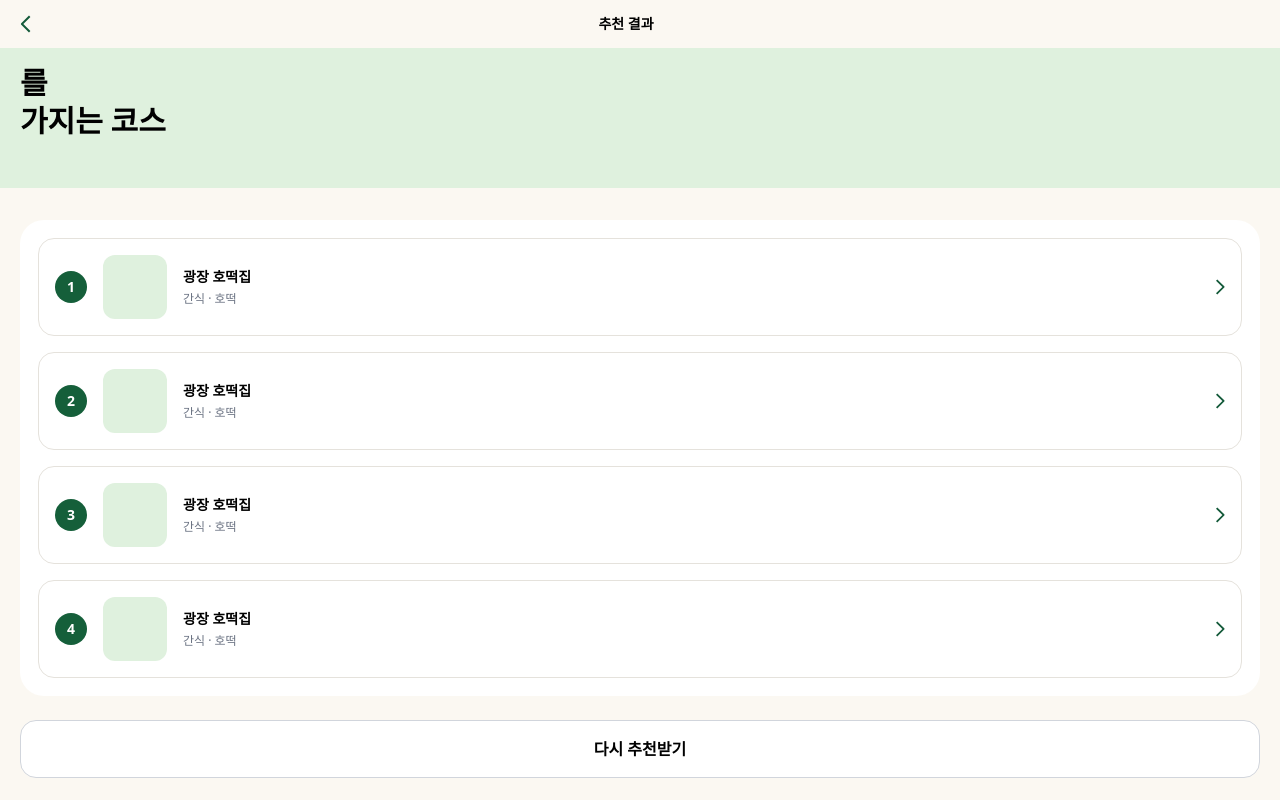
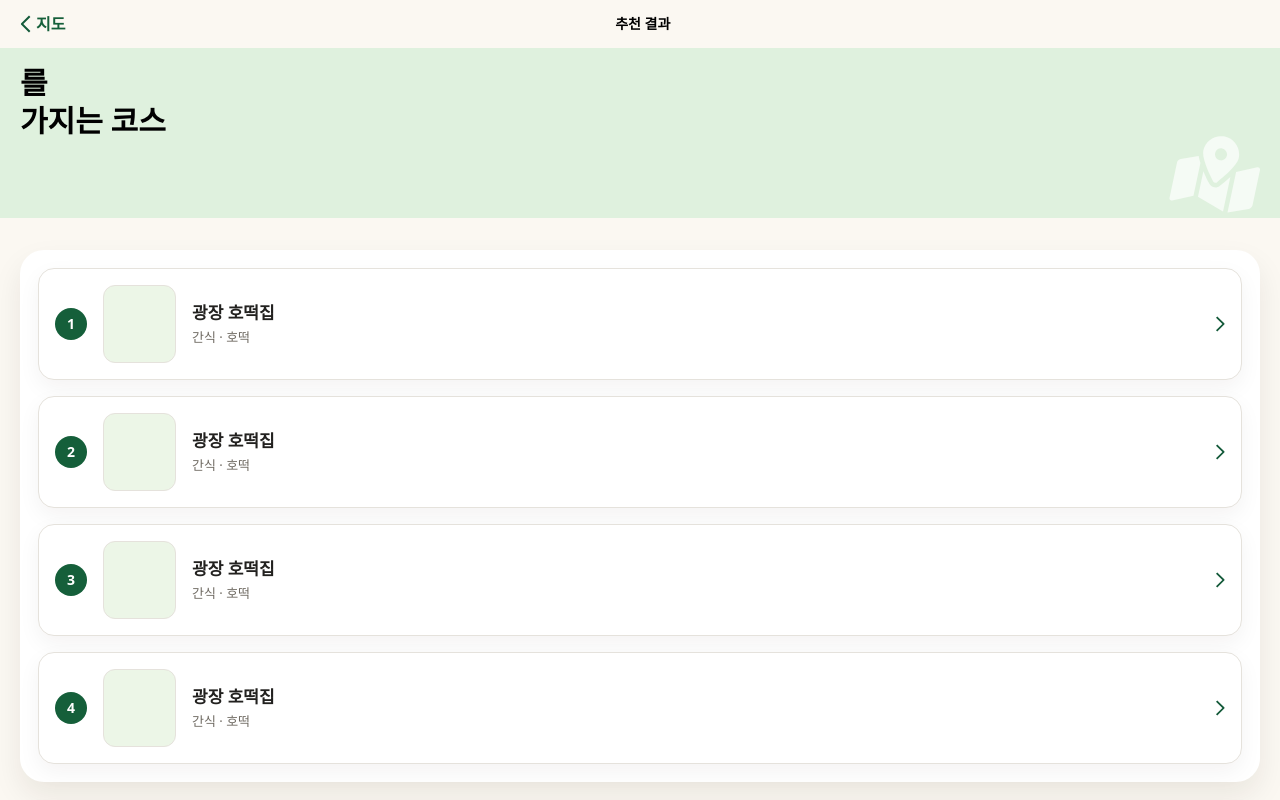
Before and after one commit to market-bridge-project/MarketBridge-frontend, a React (Vite) app: page /recommend-result in a window 1280 px wide. Built offline with nearby package versions, Linux system fonts and the light colour scheme; a web font is replaced by a local one.

Commit message:
feat: 설명페이지 UI 구현 최종 수정

```diff
--- a/src/components/SearchPage/FilterCard.tsx
+++ b/src/components/SearchPage/FilterCard.tsx
@@ -22,7 +22,7 @@ export const FilterCard = ({
   onToggleDuration,
 }: FilterCardProps) => {
   return (
-    <div className="flex flex-col gap-6 rounded-2xl bg-[#FFFFFFB2] p-6">
+    <div className="flex flex-col gap-6 rounded-2xl bg-[#FFFFFFB2] p-6 shadow-[0_8px_22px_0_rgba(43,27,14,0.05)]">
       <FilterSection
         title="누구와"
         options={COMPANION_OPTIONS}
--- a/src/components/SearchPage/FilterChip.tsx
+++ b/src/components/SearchPage/FilterChip.tsx
@@ -9,8 +9,8 @@ export const FilterChip = ({ label, isSelected, onClick }: FilterChipProps) => {
     <button
       type="button"
       onClick={onClick}
-      className={`rounded-full border border-gray-300 px-4 py-2 font-pretendard text-[13px] font-black leading-[16px] text-subtext transition-colors ${
-        isSelected ? 'bg-badge' : 'bg-elevated'
+      className={`rounded-full border border-gray-300 px-4 py-2 font-pretendard text-[13px] font-black leading-[16px] transition-colors ${
+        isSelected ? 'bg-badge text-brand' : 'bg-elevated text-subtext'
       }`}
     >
       {label}
--- a/src/index.css
+++ b/src/index.css
@@ -22,6 +22,8 @@
   --color-text-gray: #6f6a62;
   --color-border-default: #E5E2DC;
   --color-bg-glow: #ECF6E7;
+  --color-text-primary: #22211F;
+  --color-text-secondary: #6F6A62;
 
   --font-pretendard-jp: PretendardJPVariable, system-ui, sans-serif;
 }
@@ -76,6 +78,8 @@
   --color-subtext: var(--color-text-gray);
   --color-border-default: var(--color-border-default);
   --color-glow: var(--color-bg-glow);
+  --color-primary: var(--color-text-primary);
+  --color-secondary: var(--color-text-secondary);
 }
 
 html,
--- a/src/pages/RecommendResult.tsx
+++ b/src/pages/RecommendResult.tsx
@@ -1,6 +1,7 @@
 import { useNavigate, useLocation } from 'react-router-dom'
 import backIcon from '../assets/icons/weui_back-filled.svg'
 import vectorIcon from '../assets/icons/Vector.svg'
+import mapIcon from '../assets/icons/map_icon.svg'
 
 const DUMMY_COURSES = [
   { name: '광장 호떡집', tags: '간식 · 호떡' },
@@ -19,36 +20,48 @@ const RecommendResult = () => {
   return (
     <div className="flex min-h-dvh flex-col bg-app">
       <header className="flex items-center px-5 py-3">
-        <button type="button" onClick={() => navigate(-1)}>
+        <button
+          type="button"
+          onClick={() => navigate(-1)}
+          className="flex items-center gap-1"
+        >
           <img src={backIcon} alt="뒤로가기" className="h-6 w-3" />
+          <span className="text-[16px] font-semibold leading-[20px] text-brand">
+            지도
+          </span>
         </button>
         <h1 className="flex-1 text-center text-sm font-semibold">추천 결과</h1>
         <div className="w-10" />
       </header>
 
-      <section className="bg-surface-green px-5 pt-4 pb-12">
+      <section className="relative h-[170px] overflow-hidden bg-surface-green px-5 pt-4">
         <h2 className="text-top leading-[38px] font-bold whitespace-pre-line">
           {title}
         </h2>
+        <img
+          src={mapIcon}
+          alt=""
+          className="absolute right-5 bottom-0 h-[90.09px] w-[101.25px]"
+        />
       </section>
 
       <div className="flex-1 px-5 pt-8">
-        <div className="rounded-3xl bg-white p-[18px]">
+        <div className="rounded-3xl bg-white p-[18px] shadow-[0_14px_30px_0_rgba(43,27,14,0.08)]">
           <div className="flex flex-col gap-4">
             {DUMMY_COURSES.map((course, i) => (
               <button
                 key={i}
                 type="button"
                 onClick={() => navigate('/store-detail')}
-                className="flex items-center gap-4 rounded-2xl border border-border-default bg-white p-4"
+                className="flex items-center gap-4 rounded-2xl border border-border-default bg-white p-4 shadow-[0_8px_22px_0_rgba(43,27,14,0.05)]"
               >
                 <span className="flex h-8 w-8 shrink-0 items-center justify-center rounded-full bg-brand text-sm font-bold text-white">
                   {i + 1}
                 </span>
-                <div className="h-16 w-16 shrink-0 rounded-xl bg-surface-green" />
+                <div className="h-[78px] w-[73px] shrink-0 rounded-xl border border-border-default bg-glow" />
                 <div className="flex-1 text-left">
-                  <p className="text-sm font-semibold">{course.name}</p>
-                  <p className="mt-1 text-xs text-gray-500">{course.tags}</p>
+                  <p className="text-[17px] font-bold leading-[22px] text-primary">{course.name}</p>
+                  <p className="mt-1 text-[13px] font-medium leading-[18px] text-secondary">{course.tags}</p>
                 </div>
                 <img src={vectorIcon} alt="상세보기" className="h-[16.97px] w-[9.49px]" />
               </button>
@@ -61,7 +74,7 @@ const RecommendResult = () => {
         <button
           type="button"
           onClick={() => navigate(-1)}
-          className="w-full rounded-2xl border border-gray-300 bg-white py-4 text-base font-semibold"
+          className="w-full rounded-2xl border border-border-default bg-elevated py-4 text-base font-semibold text-brand shadow-[0_8px_22px_0_rgba(43,27,14,0.05)]"
         >
           다시 추천받기
         </button>
--- a/src/pages/SearchPage.tsx
+++ b/src/pages/SearchPage.tsx
@@ -36,8 +36,10 @@ const SearchPage = () => {
         <button
           type="button"
           onClick={() => navigate(-1)}
+          className="flex items-center gap-1"
         >
           <img src={backIcon} alt="뒤로가기" className="h-6 w-3" />
+          <span className="text-[16px] font-semibold leading-[20px] text-brand">지도</span>
         </button>
         <h1 className="flex-1 text-center text-sm font-semibold">
           AI 코스 추천
@@ -74,7 +76,7 @@ const SearchPage = () => {
           type="button"
           disabled={!hasSelection}
           onClick={handleSubmit}
-          className="w-full rounded-2xl bg-brand py-4 text-base font-semibold text-white disabled:opacity-40"
+          className="w-full rounded-2xl bg-brand py-4 text-base font-semibold text-white shadow-[0_10px_22px_0_rgba(21,95,58,0.24)] disabled:opacity-40"
         >
           AI 추천 받기
         </button>
--- a/src/pages/StoreDetail.tsx
+++ b/src/pages/StoreDetail.tsx
@@ -35,7 +35,7 @@ const StoreDetail = () => {
           {DUMMY_TAGS.map((tag, i) => (
             <span
               key={i}
-              className="rounded-full border border-gray-300 bg-badge px-4 py-2 text-sm font-medium"
+              className="rounded-full border border-border-default bg-badge px-4 py-2 font-pretendard text-[13px] font-medium leading-[16px] text-brand"
             >
               {tag}
             </span>
@@ -46,7 +46,7 @@ const StoreDetail = () => {
         <p className="mt-2 text-sm text-gray-600">dfsdf</p>
 
         <h3 className="mt-6 text-base font-bold">메뉴판</h3>
-        <div className="mt-3 rounded-2xl border border-border-default bg-white p-5">
+        <div className="mt-3 rounded-2xl border border-border-default bg-white p-5 shadow-[0_8px_22px_0_rgba(43,27,14,0.05)]">
           <ul className="flex flex-col gap-4">
             {DUMMY_MENUS.map((menu, i) => (
               <li key={i} className="flex items-center justify-between">
@@ -59,7 +59,7 @@ const StoreDetail = () => {
         </div>
 
         <h3 className="mt-6 text-base font-bold">운영 정보</h3>
-        <div className="mt-3 rounded-2xl border border-border-default bg-white p-5">
+        <div className="mt-3 rounded-2xl border border-border-default bg-white p-5 shadow-[0_8px_22px_0_rgba(43,27,14,0.05)]">
           <p className="text-sm leading-relaxed text-gray-600">
             중앙 통로 3번 입구 · 10:00 ~ 22:00
             <br />
@@ -71,7 +71,7 @@ const StoreDetail = () => {
       <div className="px-5 pt-4 pb-8">
         <button
           type="button"
-          className="w-full rounded-2xl bg-brand py-4 text-base font-semibold text-white"
+          className="w-full rounded-2xl bg-brand py-4 text-base font-semibold text-white shadow-[0_10px_22px_0_rgba(21,95,58,0.24)]"
         >
           지도에서 위치 보기
         </button>
```
